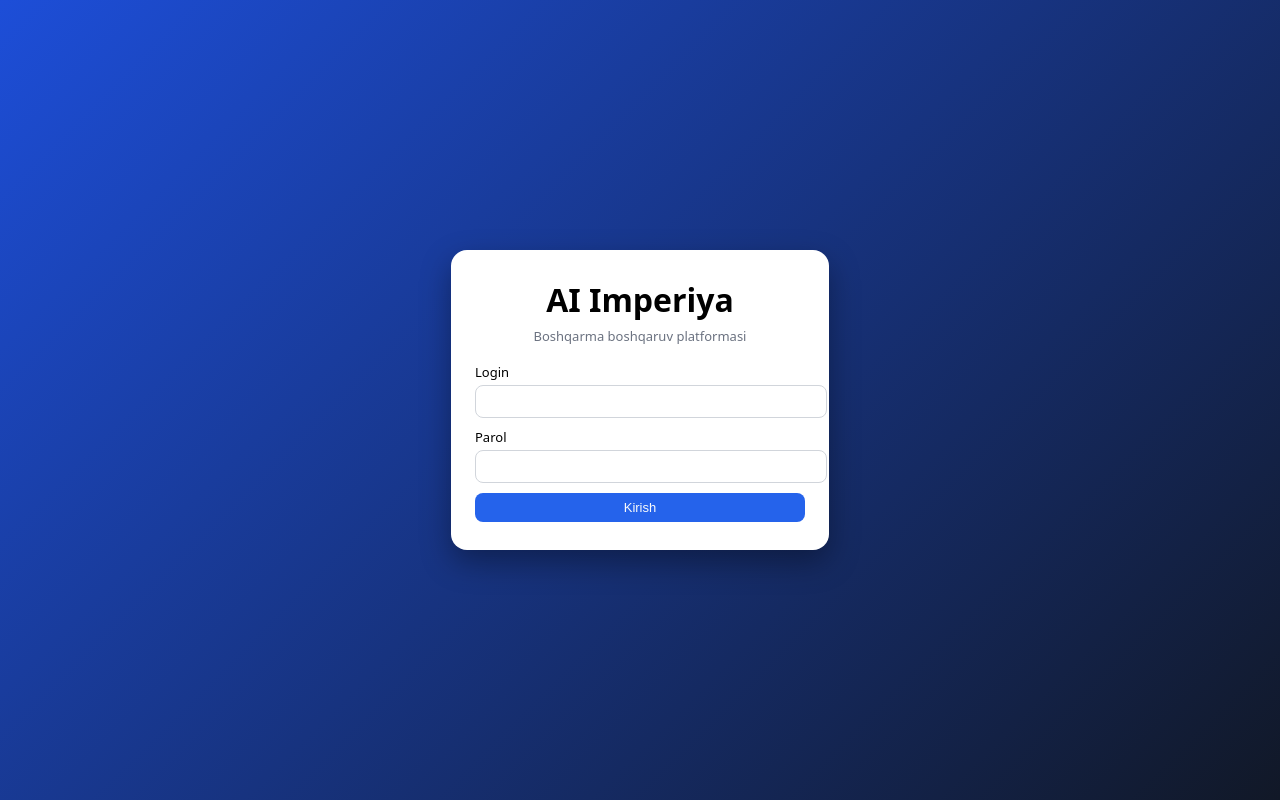
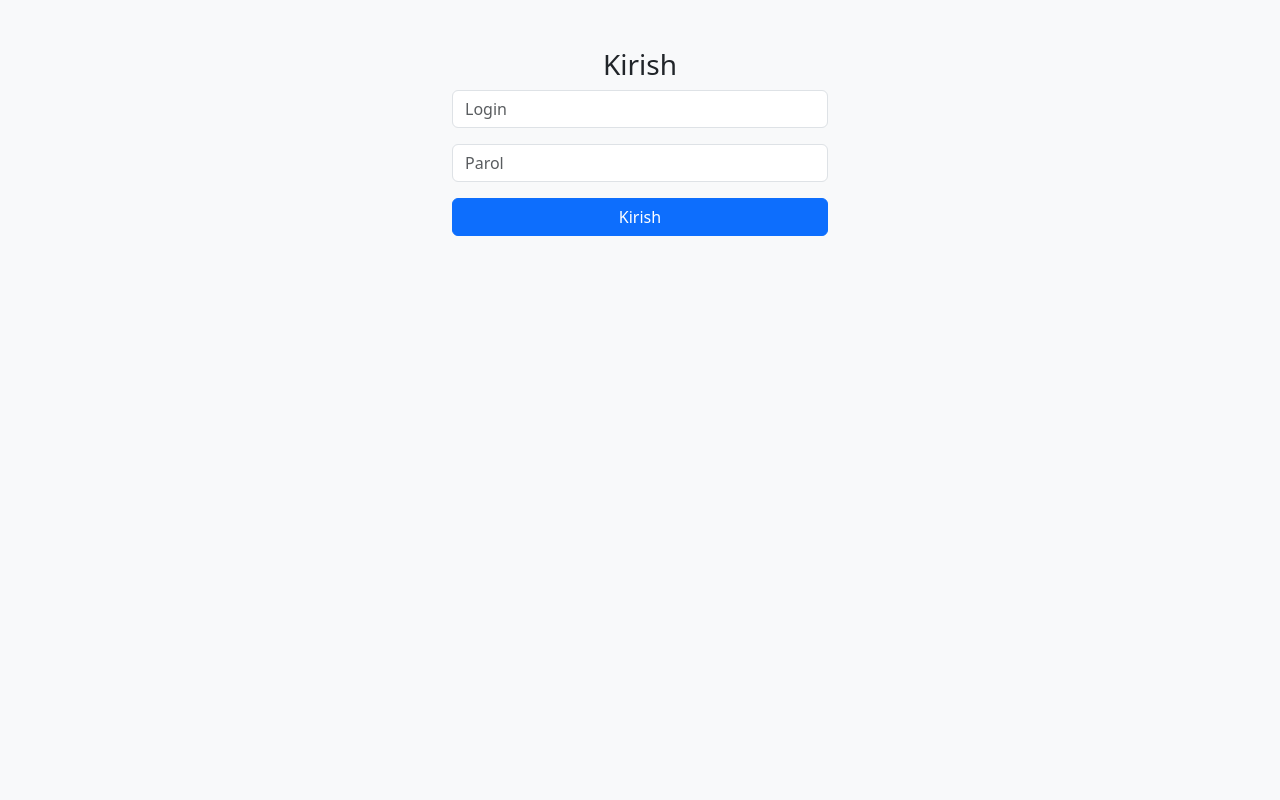
Before and after one commit to Mirfayziev/Ishlar_boshqarmasi_max, a Flask app: page /login in a window 1280 px wide. Run offline with Flask 3, Linux system fonts and the light colour scheme.

Commit message:
Update login.html

```diff
--- a/templates/login.html
+++ b/templates/login.html
@@ -1,33 +1,21 @@
-<!doctype html>
-<html lang="uz">
+<!DOCTYPE html>
+<html>
 <head>
-    <meta charset="utf-8">
-    <title>AI Imperiya – Kirish</title>
-    <link rel="stylesheet" href="{{ url_for('static', filename='css/style.css') }}">
+    <title>Login</title>
+    <link href="https://cdn.jsdelivr.net/npm/bootstrap@5.3.0/dist/css/bootstrap.min.css" rel="stylesheet">
 </head>
-<body class="login-body">
-<div class="login-box">
-    <h1>AI Imperiya</h1>
-    <p class="subtitle">Boshqarma boshqaruv platformasi</p>
+<body class="bg-light">
+<div class="container mt-5" style="max-width: 400px;">
+    <h3 class="text-center">Kirish</h3>
 
-    {% with messages = get_flashed_messages(with_categories=true) %}
-      {% if messages %}
-        <div class="flash-container">
-          {% for category, message in messages %}
-            <div class="flash flash-{{ category }}">{{ message }}</div>
-          {% endfor %}
-        </div>
-      {% endif %}
-    {% endwith %}
+    {% if error %}
+    <div class="alert alert-danger">{{ error }}</div>
+    {% endif %}
 
     <form method="post">
-        <label>Login</label>
-        <input type="text" name="username" required>
-
-        <label>Parol</label>
-        <input type="password" name="password" required>
-
-        <button type="submit">Kirish</button>
+        <input class="form-control mb-3" name="username" placeholder="Login">
+        <input class="form-control mb-3" name="password" placeholder="Parol" type="password">
+        <button class="btn btn-primary w-100">Kirish</button>
     </form>
 </div>
 </body>
```
